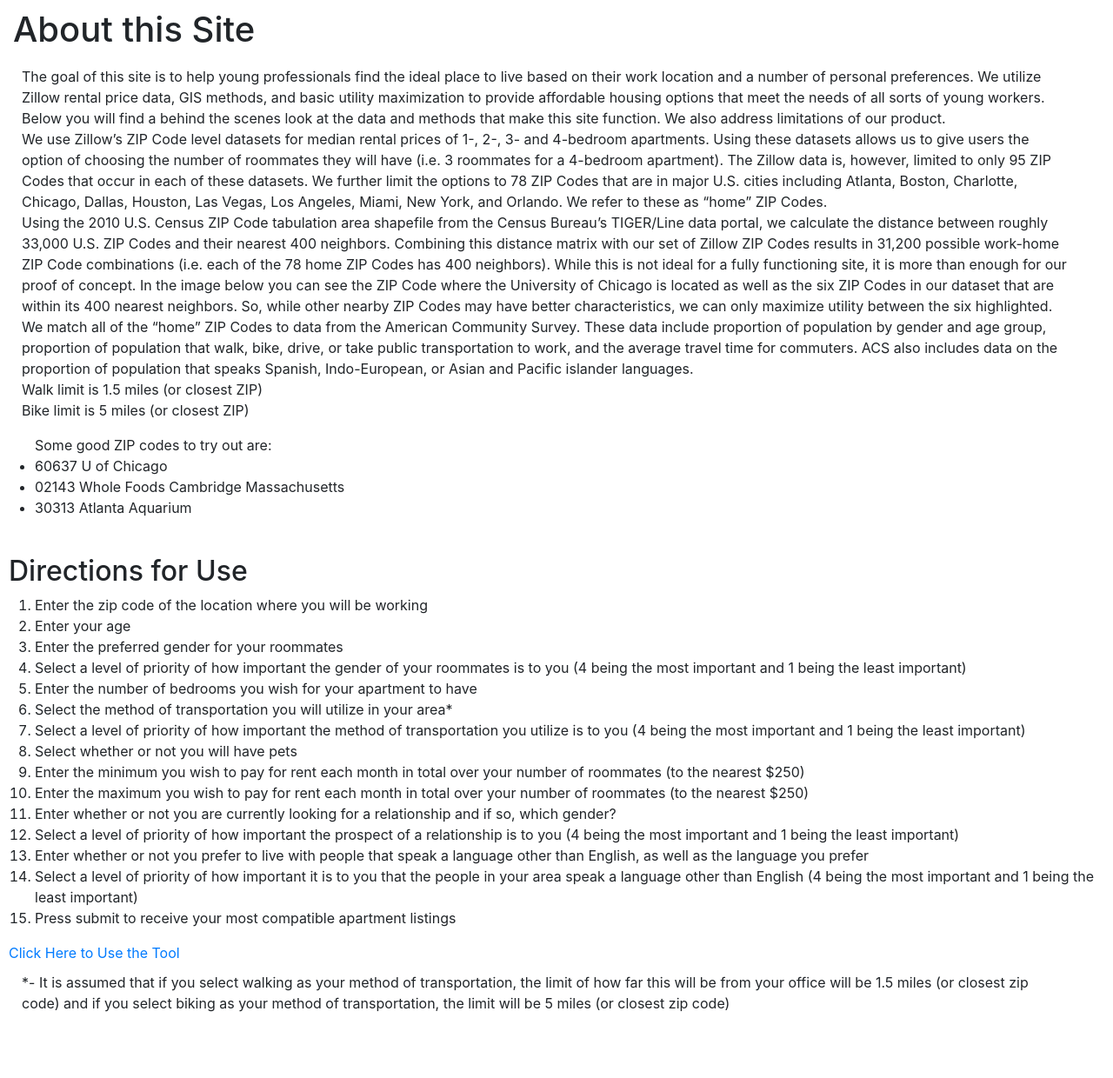
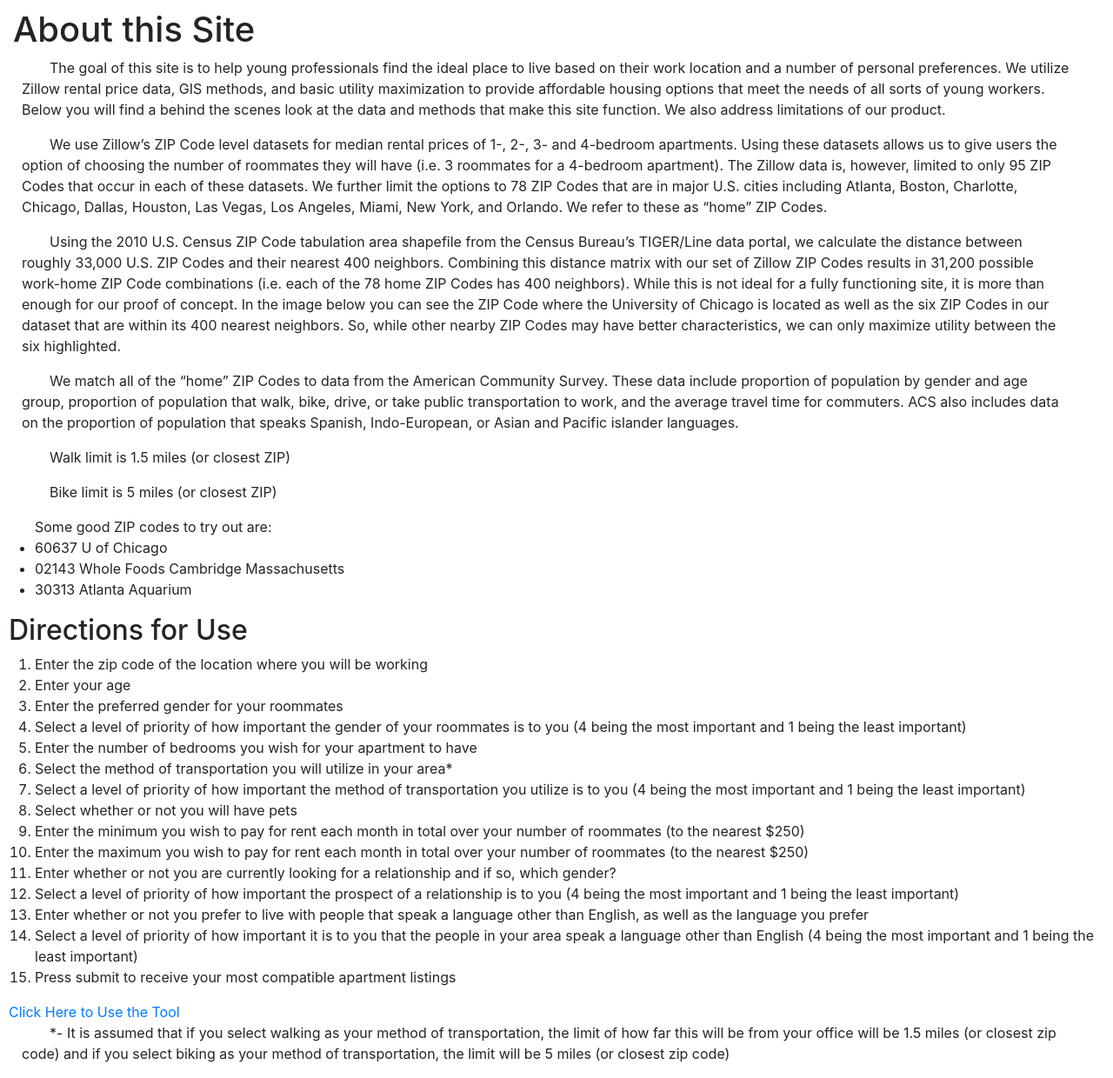
Before and after one commit to DavidBennett019/MMMFinalProject, a Django app: page / in a window 1280 px wide. Shown: the whole page at 87% size. Before the commit the page ends 1164 px from the top, so only its background shows below. Run offline with Django 3.2, Linux system fonts and the light colour scheme; some libraries are stand-ins or nearby versions.

Commit message:
improved paragraph styling

```diff
--- a/housingredirect/templates/about.html
+++ b/housingredirect/templates/about.html
@@ -4,9 +4,9 @@
 {% block content %}
 <style>
     p {
-          padding-top: 10px;
           padding-right: 50px;
           padding-left: 25px;
+          text-indent: 2.0em;
     }
 
     h1 {
@@ -26,17 +26,23 @@
 </style>
 <h1>About this Site</h1>
 <p class="text-left">The goal of this site is to help young professionals find the ideal place to live based on their work location and a number of personal preferences. We utilize Zillow rental price data, GIS methods, and basic utility maximization to provide affordable housing options that meet the needs of all sorts of young workers. Below you will find a behind the scenes look at the data and methods that make this site function. We also address limitations of our product.
-<br>
+</p>
+<p class="text-left">
 We use Zillow’s ZIP Code level datasets for median rental prices of 1-, 2-, 3- and 4-bedroom apartments. Using these datasets allows us to give users the option of choosing the number of roommates they will have (i.e. 3 roommates for a 4-bedroom apartment). The Zillow data is, however, limited to only 95 ZIP Codes that occur in each of these datasets. We further limit the options to 78 ZIP Codes that are in major U.S. cities including Atlanta, Boston, Charlotte, Chicago, Dallas, Houston, Las Vegas, Los Angeles, Miami, New York, and Orlando. We refer to these as “home” ZIP Codes.
-<br>
+</p>
+<p class="text-left">
 Using the 2010 U.S. Census ZIP Code tabulation area shapefile from the Census Bureau’s TIGER/Line data portal, we calculate the distance between roughly 33,000 U.S. ZIP Codes and their nearest 400 neighbors. Combining this distance matrix with our set of Zillow ZIP Codes results in 31,200 possible work-home ZIP Code combinations (i.e. each of the 78 home ZIP Codes has 400 neighbors). While this is not ideal for a fully functioning site, it is more than enough for our proof of concept. In the image below you can see the ZIP Code where the University of Chicago is located as well as the six ZIP Codes in our dataset that are within its 400 nearest neighbors. So, while other nearby ZIP Codes may have better characteristics, we can only maximize utility between the six highlighted.
-<br>
+</p>
+<p class="text-left">
 We match all of the “home” ZIP Codes to data from the American Community Survey. These data include proportion of population by gender and age group, proportion of population that walk, bike, drive, or take public transportation to work, and the average travel time for commuters. ACS also includes data on the proportion of population that speaks Spanish, Indo-European, or Asian and Pacific islander languages.
-<br>
+</p>
+<p class="text-left">
 Walk limit is 1.5 miles (or closest ZIP)
-<br>
+</p>
+<p class="text-left">
 Bike limit is 5 miles (or closest ZIP)
-    <br>
+</p>
+<p class="text-left">
 
     <ul> Some good ZIP codes to try out are:
         <li>60637 U of Chicago</li>
```
